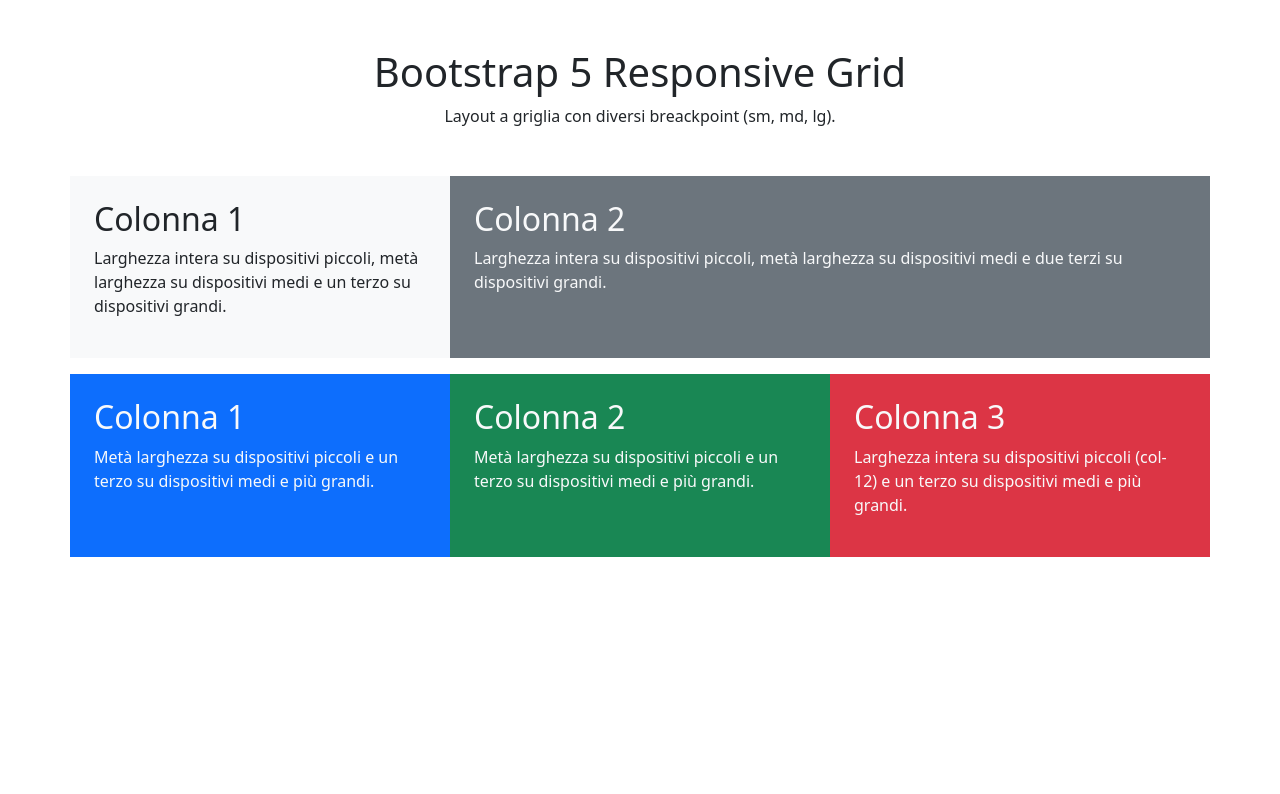
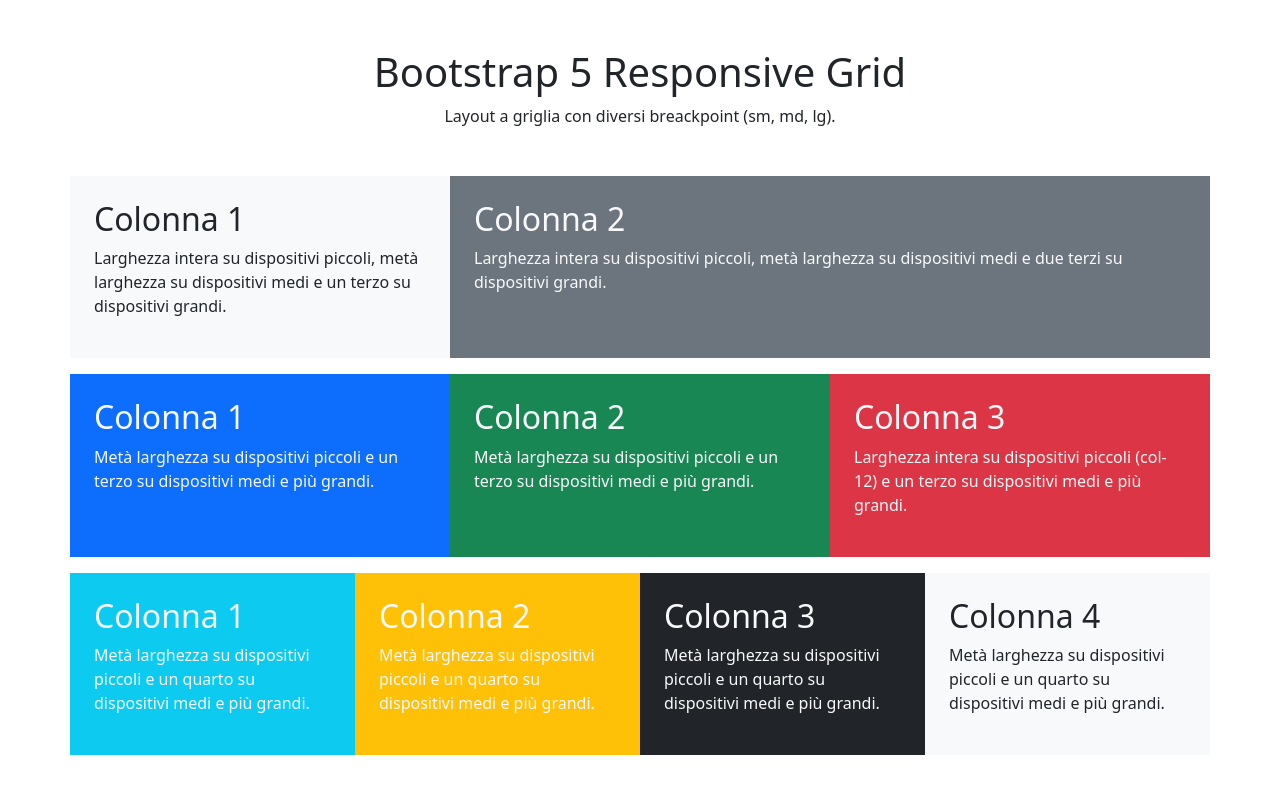
Before and after one commit to UmbertoAmenta/htmlcss-bootstrap-layout, a plain HTML site: page index.html in a window 1280 px wide. Drawn offline with nearby package versions, Linux system fonts and the light colour scheme.

Commit message:
feat: +3°layout

```diff
--- a/index.html
+++ b/index.html
@@ -39,6 +39,26 @@
         <p>Larghezza intera su dispositivi piccoli (col-12) e un terzo su dispositivi medi e più grandi.</p>
       </div>
     </section>
+
+    <section class="row mb-5">
+      <div class="col-6 col-md-3 text-light bg-info p-4">
+        <h2>Colonna 1</h2>
+        <p>Metà larghezza su dispositivi piccoli e un quarto su dispositivi medi e più grandi.</p>
+      </div>
+      <div class="col-6 col-md-3 text-light bg-warning p-4">
+        <h2>Colonna 2</h2>
+        <p>Metà larghezza su dispositivi piccoli e un quarto su dispositivi medi e più grandi.</p>
+      </div>
+      <div class="col-6 col-md-3 text-light bg-dark p-4">
+        <h2>Colonna 3</h2>
+        <p>Metà larghezza su dispositivi piccoli e un quarto su dispositivi medi e più grandi.</p>
+      </div>
+      <div class="col-6 col-md-3 bg-light p-4">
+        <h2>Colonna 4</h2>
+        <p>Metà larghezza su dispositivi piccoli e un quarto su dispositivi medi e più grandi.</p>
+      </div>
+
+    </section>
   </main>
 
     <script src="https://cdn.jsdelivr.net/npm/bootstrap@5.3.3/dist/js/bootstrap.bundle.min.js" integrity="sha384-YvpcrYf0tY3lHB60NNkmXc5s9fDVZLESaAA55NDzOxhy9GkcIdslK1eN7N6jIeHz" crossorigin="anonymous"></script>
```
